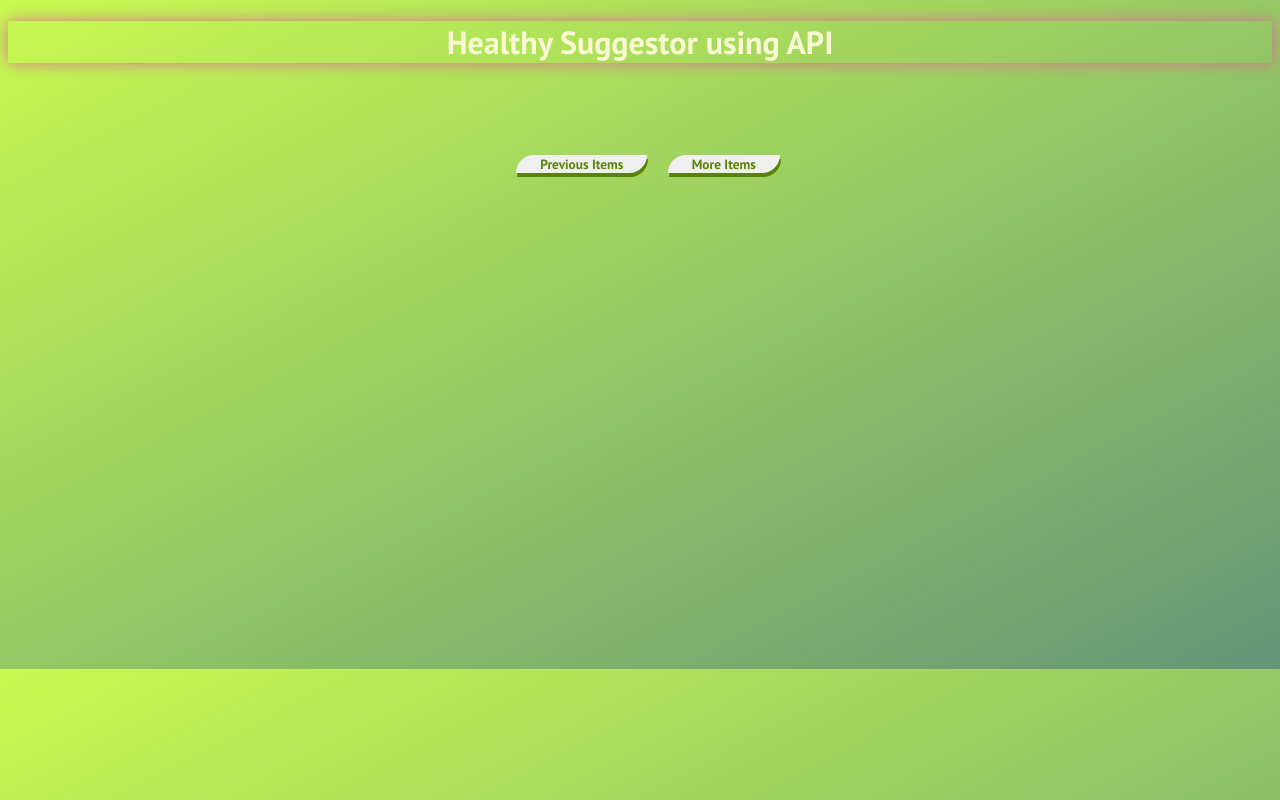
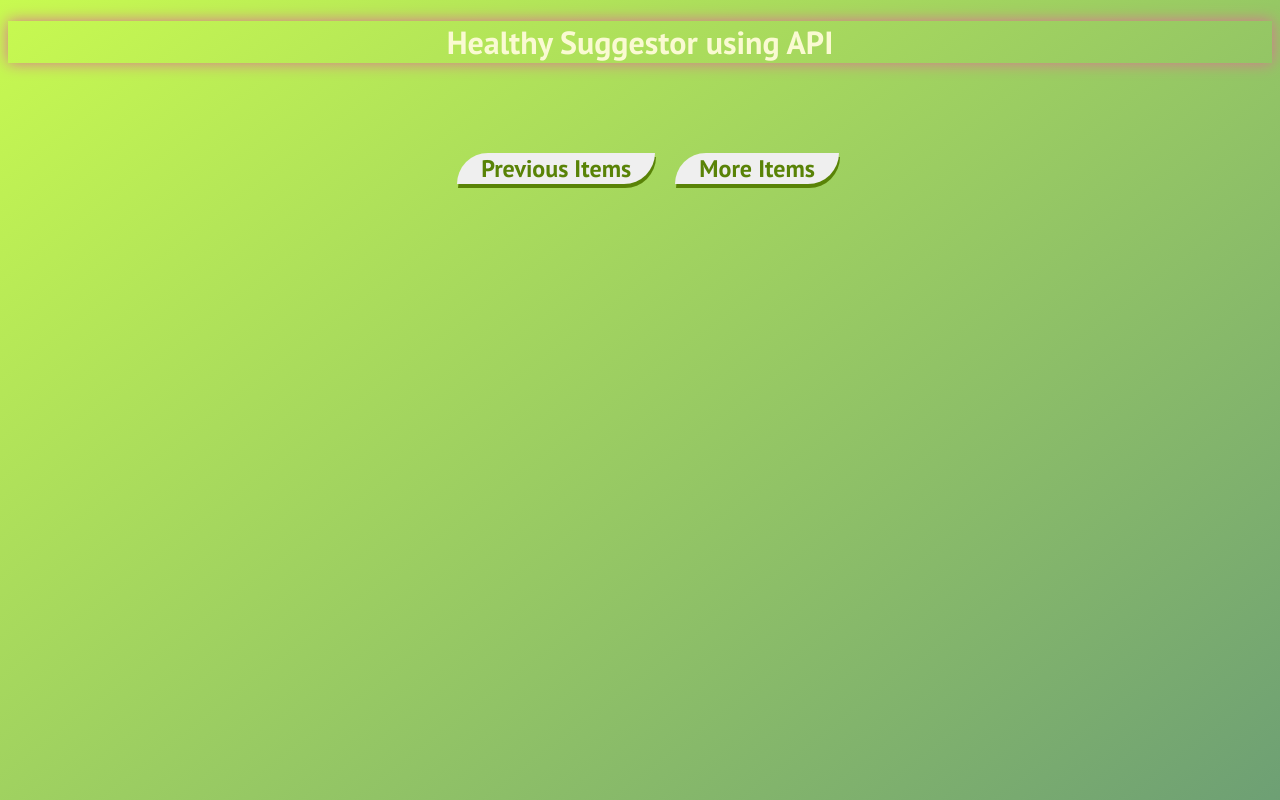
Before and after one commit to GuptaEesh/Healthy-Items, a plain HTML site: page index.html in a window 1280 px wide. Shown: the top 800 px of the page. Drawn offline with Linux system fonts and the light colour scheme; no server answers.

Commit message:
style:updated size

```diff
--- a/styles.css
+++ b/styles.css
@@ -32,6 +32,7 @@ button{
     margin-left:1rem;
     box-shadow: 1px 4px rgb(89, 131, 7);
     cursor: pointer;
+    font-size: x-large;
 }
 button:active {
     transform: scale(0.92);
@@ -40,5 +41,5 @@ button:active {
 }
 body{
     background-image :linear-gradient(to bottom right,rgb(200,250,80),rgb(100,150,120));
-    height: 40rem;
+    height: 60rem;
 }
```
